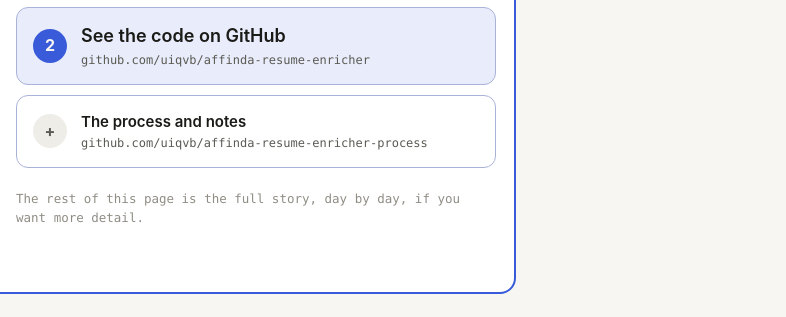
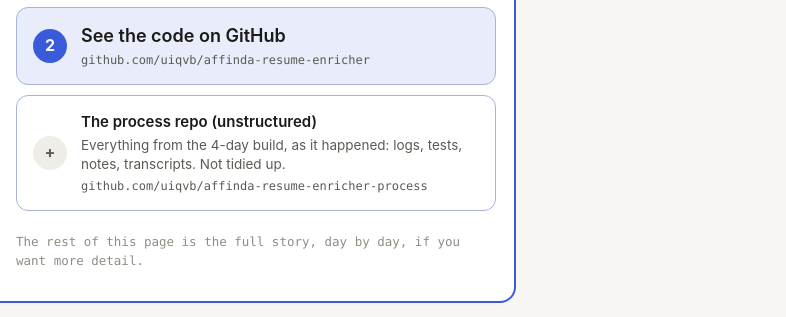
Before and after one commit to uiqvb/affinda-resume-enricher-process, a plain HTML site: page docs/index.html in a window 1280 px wide. Shown: the part 839-1156 px from the top of the page, 494-1280 px from the left. Drawn offline with Linux system fonts and the light colour scheme.

Commit message:
Story deck: label process repo as unstructured build data
Co-Authored-By: Claude Opus 5.5 <noreply@anthropic.com>

```diff
--- a/docs/index.html
+++ b/docs/index.html
@@ -190,6 +190,7 @@
   .cta.minor{background:transparent}
   .cta.minor .cn{background:var(--surface-2);color:var(--muted)}
   .cta.minor .ct{font-size:15px}
+  .cta .cd2{display:block;font-size:13.5px;color:var(--muted);line-height:1.4;margin:2px 0 3px}
   @media(max-width:560px){.start-g{grid-template-columns:1fr}.start .vembed{width:min(100%,240px);margin:0 auto}}
 
   /* repos */
@@ -245,7 +246,7 @@
           <a class="cta" href="https://github.com/uiqvb/affinda-resume-enricher" target="_blank" rel="noopener">
             <span class="cn">2</span><span><span class="ct">See the code on GitHub</span><span class="cs">github.com/uiqvb/affinda-resume-enricher</span></span></a>
           <a class="cta minor" href="https://github.com/uiqvb/affinda-resume-enricher-process" target="_blank" rel="noopener">
-            <span class="cn">+</span><span><span class="ct">The process and notes</span><span class="cs">github.com/uiqvb/affinda-resume-enricher-process</span></span></a>
+            <span class="cn">+</span><span><span class="ct">The process repo (unstructured)</span><span class="cd2">Everything from the 4-day build, as it happened: logs, tests, notes, transcripts. Not tidied up.</span><span class="cs">github.com/uiqvb/affinda-resume-enricher-process</span></span></a>
           <p class="note">The rest of this page is the full story, day by day, if you want more detail.</p>
         </div>
       </div>
@@ -518,7 +519,8 @@
         <span class="ru">github.com/uiqvb/affinda-resume-enricher</span>
       </a>
       <a class="repo" href="https://github.com/uiqvb/affinda-resume-enricher-process" target="_blank" rel="noopener">
-        <span class="rt">The process and notes</span>
+        <span class="rt">The process (unstructured)</span>
+        <span class="cd2" style="font-size:13.5px;color:var(--muted);line-height:1.4">The raw, unstructured data from the whole 4-day build: day logs, test rounds, notes and video transcripts.</span>
         <span class="ru">github.com/uiqvb/affinda-resume-enricher-process</span>
       </a>
     </div>
```
